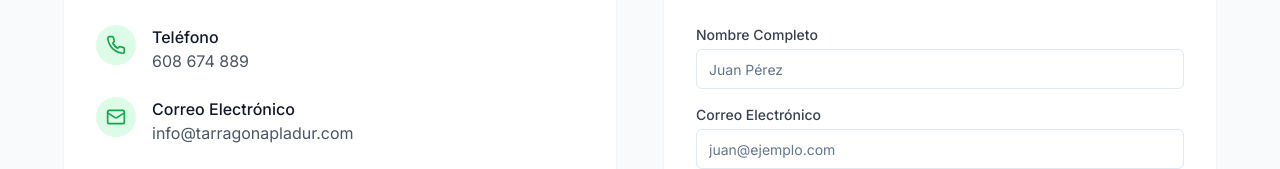
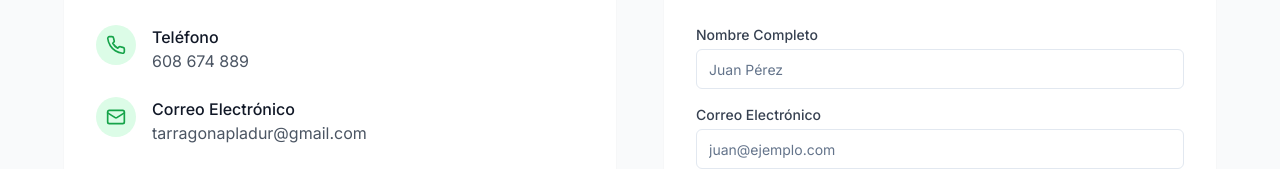
Before and after one commit to talarys/tarragona_pladur, a Next.js app: page / in a window 1280 px wide. Shown: the part 4711-4880 px from the top of the page. Built offline with nearby package versions, Linux system fonts and the light colour scheme.

Commit message:
updated email

```diff
--- a/components/contact.tsx
+++ b/components/contact.tsx
@@ -110,7 +110,7 @@ export default function Contact() {
                 </div>
                 <div>
                   <h4 className="font-medium text-gray-900">Correo Electrónico</h4>
-                  <p className="text-gray-600">info@tarragonapladur.com</p>
+                  <p className="text-gray-600">tarragonapladur@gmail.com</p>
                 </div>
               </div>
 
```
